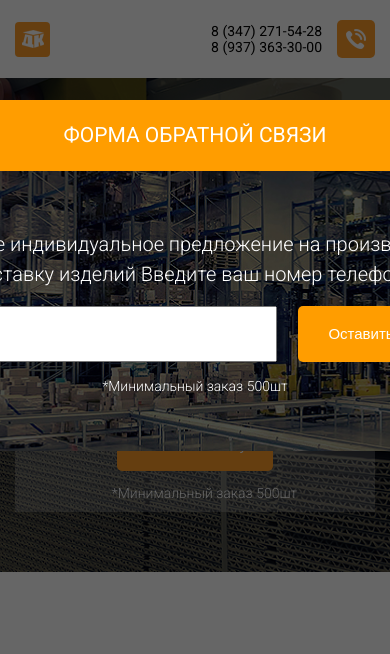
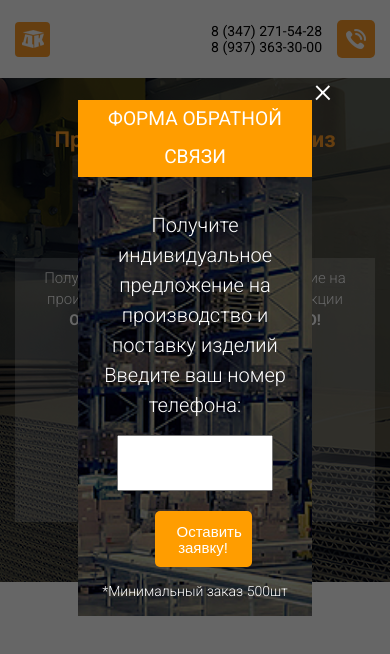
Before and after one commit to sakret/good-cardboard, a website: page src/index.html in a window 390 px wide. Both pictures are taken after a click on the button 356 px from the left and 39 px from the top of the page. Drawn offline with nearby package versions, Linux system fonts and the light colour scheme.

Commit message:
hopefully last one for first section

```diff
--- a/src/index.html
+++ b/src/index.html
@@ -72,9 +72,11 @@
                    <div class="popup-form-header">Получите индивидуальное предложение
 <span>на производство и поставку изделий</span>
                     <label for="phone" class="popup-form__label">Введите ваш номер телефона:</label>
-                    <input type="tel" class="popup-form__input" name="phone" required>
-                    <button class="button popup-form__btn">Оставить заявку!
-                  </button>
+                    <div class="popup-form__inputs">
+                    <input type="tel" class="popup-form__inputs__input" name="phone" required>
+                    <button class="button popup-form__inputs__btn">Оставить заявку!
+                    </button>
+                    </div>
                     <div class="popup-form__note">*Минимальный заказ 500шт</div>
                 </div>
                </form>
--- a/src/sass/_media.sass
+++ b/src/sass/_media.sass
@@ -37,6 +37,18 @@
             line-height: 1.4
             padding-right: 0
         &__input
-            display: block
+            margin-top: 10px
             margin-left: 15px
             margin-bottom: 13px
+    .overlay
+        .popup
+            &-form
+                padding: 10px 20px 10px 20px
+                &__inputs
+                    display: flex
+                    flex-direction: column
+                    &__input
+                        width: 80%
+                        margin-bottom: 20px
+                    &__btn
+                        width: 50%
--- a/src/sass/_modal.sass
+++ b/src/sass/_modal.sass
@@ -10,7 +10,7 @@
         position: fixed
         top: 100px
         left: 50%
-        width: 752px
+        width: 60%
         transform: translateX(-50%)
         &-close
             font-size: 35px
@@ -21,12 +21,11 @@
             cursor: pointer
             color: #fff
         &-title
-            font-size: 21px
+            font-size: 1.2em
             font-weight: 500
-            line-height: 71px
+            line-height: 2em
             display: block
             width: 100%
-            max-height: 71px
             margin: 0
             text-align: center
             text-transform: uppercase
@@ -38,31 +37,32 @@
             background: url(../img/form-bg.jpg) center no-repeat
             background-size: cover
             &-header
-                font-size: 30px
+                font-size: 1em
                 font-weight: 400
                 line-height: 27px
                 padding: 0
                 text-align: center
-                span
-                    font-style: 24px
                 &__label
                 font-size: 20px
                 font-weight: 300
                 line-height: 30px
                 display: block
                 margin-top: 23px
-            &__input
-                width: 365px
-                height: 56px
-                margin-top: 17px
-            &__btn
-                font-size: 15px
-                font-weight: 500
-                line-height: 22px
-                width: 180px
-                height: 56px
-                margin-left: 16px
-                background-color: #ff9d00
+            &__inputs
+                display: flex
+                align-items: center
+                margin-top: 15px
+                &__input
+                    width: 60%
+                    height: 56px
+                &__btn
+                    font-size: 15px
+                    font-weight: 500
+                    line-height: 16px
+                    width: 30%
+                    height: 56px
+                    margin-left: 16px
+                    background-color: #ff9d00
             &__note
                 font-size: 14px
                 font-weight: 300
```
Also changed, not shown: src/css/style.css, src/sass/style.sass (line endings or trailing spaces).
